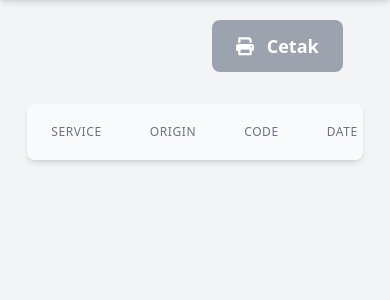
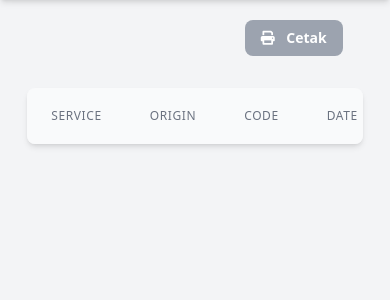
Before and after one commit to Zaidaan31/PKL, a PHP site: page /data_dci_bgr.php in a window 390 px wide. Shown: the part 56-356 px from the top of the page. Run offline with PHP 8.4, Linux system fonts and the light colour scheme; the visitor is signed in with stand-in values (Sample User, id 1); data that the repository does not hold is empty; some libraries are stand-ins or nearby versions.

Commit message:
updated button size and menu text size

```diff
--- a/data_dci_bgr.php
+++ b/data_dci_bgr.php
@@ -124,7 +124,7 @@ if ($total_results > 0) {
             class="container absolute left-0 right-0 mx-auto max-w-[86vw] md:max-w-[90vw] lg:relative lg:left-auto lg:right-auto lg:mx-0 lg:max-w-[74vw]">
             <div class="flex justify-end mb-5">
                 <a href="cetak_dci_bgr.php"
-                    class="bg-gray-400 text-white my-3 mx-5 px-6 py-3 text-lg tex rounded-lg hover:opacity-75  transition duration-300">
+                    class="bg-gray-400 text-white my-3 mx-5 px-4 py-2 text-sm tex rounded-lg hover:opacity-75 lg:py-3 lg:px-5 lg:text-lg  transition duration-300">
                     <i class="fas fa-print mr-2"></i>
                     <span class="font-bold">Cetak</span>
                 </a>
--- a/data_dci_bks.php
+++ b/data_dci_bks.php
@@ -124,7 +124,7 @@ if ($total_results > 0) {
             class="container absolute left-0 right-0 mx-auto max-w-[86vw] md:max-w-[90vw] lg:relative lg:left-auto lg:right-auto lg:mx-0 lg:max-w-[74vw]">
             <div class="flex justify-end mb-5">
                 <a href="cetak_dci_bks.php"
-                    class="bg-gray-400 text-white my-3 mx-5 px-6 py-3 text-lg tex rounded-lg hover:opacity-75  transition duration-300">
+                    class="bg-gray-400 text-white my-3 mx-5 px-4 py-2 text-sm tex rounded-lg hover:opacity-75 lg:py-3 lg:px-5 lg:text-lg  transition duration-300">
                     <i class="fas fa-print mr-2"></i>
                     <span class="font-bold">Cetak</span>
                 </a>
--- a/data_dci_ckr.php
+++ b/data_dci_ckr.php
@@ -124,7 +124,7 @@ if ($total_results > 0) {
             class="container absolute left-0 right-0 mx-auto max-w-[86vw] md:max-w-[90vw] lg:relative lg:left-auto lg:right-auto lg:mx-0 lg:max-w-[74vw]">
             <div class="flex justify-end mb-5">
                 <a href="cetak_dci_ckr.php"
-                    class="bg-gray-400 text-white my-3 mx-5 px-6 py-3 text-lg tex rounded-lg hover:opacity-75  transition duration-300">
+                    class="bg-gray-400 text-white my-3 mx-5 px-4 py-2 text-sm tex rounded-lg hover:opacity-75 lg:py-3 lg:px-5 lg:text-lg  transition duration-300">
                     <i class="fas fa-print mr-2"></i>
                     <span class="font-bold">Cetak</span>
                 </a>
--- a/data_dci_dpk.php
+++ b/data_dci_dpk.php
@@ -124,7 +124,7 @@ if ($total_results > 0) {
             class="container absolute left-0 right-0 mx-auto max-w-[86vw] md:max-w-[90vw] lg:relative lg:left-auto lg:right-auto lg:mx-0 lg:max-w-[74vw]">
             <div class="flex justify-end mb-5">
                 <a href="cetak_dci_dpk.php"
-                    class="bg-gray-400 text-white my-3 mx-5 px-6 py-3 text-lg tex rounded-lg hover:opacity-75  transition duration-300">
+                    class="bg-gray-400 text-white my-3 mx-5 px-4 py-2 text-sm tex rounded-lg hover:opacity-75 lg:py-3 lg:px-5 lg:text-lg  transition duration-300">
                     <i class="fas fa-print mr-2"></i>
                     <span class="font-bold">Cetak</span>
                 </a>
--- a/data_dci_jkt.php
+++ b/data_dci_jkt.php
@@ -124,7 +124,7 @@ if ($total_results > 0) {
             class="container absolute left-0 right-0 mx-auto max-w-[86vw] md:max-w-[90vw] lg:relative lg:left-auto lg:right-auto lg:mx-0 lg:max-w-[74vw]">
             <div class="flex justify-end mb-5">
                 <a href="cetak_dci_jkt.php"
-                    class="bg-gray-400 text-white my-3 mx-5 px-6 py-3 text-lg tex rounded-lg hover:opacity-75  transition duration-300">
+                    class="bg-gray-400 text-white my-3 mx-5 px-4 py-2 text-sm tex rounded-lg hover:opacity-75 lg:py-3 lg:px-5 lg:text-lg  transition duration-300">
                     <i class="fas fa-print mr-2"></i>
                     <span class="font-bold">Cetak</span>
                 </a>
--- a/data_dci_tgr.php
+++ b/data_dci_tgr.php
@@ -124,7 +124,7 @@ if ($total_results > 0) {
             class="container absolute left-0 right-0 mx-auto max-w-[86vw] md:max-w-[90vw] lg:relative lg:left-auto lg:right-auto lg:mx-0 lg:max-w-[74vw]">
             <div class="flex justify-end mb-5">
                 <a href="cetak_dci_tgr.php"
-                    class="bg-gray-400 text-white my-3 mx-5 px-6 py-3 text-lg tex rounded-lg hover:opacity-75  transition duration-300">
+                    class="bg-gray-400 text-white my-3 mx-5 px-4 py-2 text-sm tex rounded-lg hover:opacity-75 lg:py-3 lg:px-5 lg:text-lg  transition duration-300">
                     <i class="fas fa-print mr-2"></i>
                     <span class="font-bold">Cetak</span>
                 </a>
--- a/data_dco_bgr.php
+++ b/data_dco_bgr.php
@@ -113,7 +113,7 @@ if ($total_results > 0) {
             class="container absolute left-0 right-0 mx-auto max-w-[86vw] md:max-w-[90vw] lg:relative lg:left-auto lg:right-auto lg:mx-0 lg:max-w-[74vw]">
             <div class="flex justify-end mb-5">
                 <a href="cetak_dco_bgr.php"
-                    class="bg-gray-400 text-white my-3 mx-5 px-6 py-3 text-lg tex rounded-lg hover:opacity-75  transition duration-300">
+                    class="bg-gray-400 text-white my-3 mx-5 px-4 py-2 text-sm tex rounded-lg hover:opacity-75 lg:py-3 lg:px-5 lg:text-lg  transition duration-300">
                     <i class="fas fa-print mr-2"></i>
                     <span class="font-bold">Cetak</span>
                 </a>
--- a/data_dco_bks.php
+++ b/data_dco_bks.php
@@ -113,7 +113,7 @@ if ($total_results > 0) {
             class="container absolute left-0 right-0 mx-auto max-w-[86vw] md:max-w-[90vw] lg:relative lg:left-auto lg:right-auto lg:mx-0 lg:max-w-[74vw]">
             <div class="flex justify-end mb-5">
                 <a href="cetak_dco_bks.php"
-                    class="bg-gray-400 text-white my-3 mx-5 px-6 py-3 text-lg tex rounded-lg hover:opacity-75  transition duration-300">
+                    class="bg-gray-400 text-white my-3 mx-5 px-4 py-2 text-sm tex rounded-lg hover:opacity-75 lg:py-3 lg:px-5 lg:text-lg  transition duration-300">
                     <i class="fas fa-print mr-2"></i>
                     <span class="font-bold">Cetak</span>
                 </a>
--- a/data_dco_ckr.php
+++ b/data_dco_ckr.php
@@ -114,7 +114,7 @@ if ($total_results > 0) {
             class="container absolute left-0 right-0 mx-auto max-w-[86vw] md:max-w-[90vw] lg:relative lg:left-auto lg:right-auto lg:mx-0 lg:max-w-[74vw]">
             <div class="flex justify-end mb-5">
                 <a href="cetak_dco_ckr.php"
-                    class="bg-gray-400 text-white my-3 mx-5 px-6 py-3 text-lg tex rounded-lg hover:opacity-75  transition duration-300">
+                    class="bg-gray-400 text-white my-3 mx-5 px-4 py-2 text-sm tex rounded-lg hover:opacity-75 lg:py-3 lg:px-5 lg:text-lg  transition duration-300">
                     <i class="fas fa-print mr-2"></i>
                     <span class="font-bold">Cetak</span>
                 </a>
--- a/data_dco_dpk.php
+++ b/data_dco_dpk.php
@@ -113,7 +113,7 @@ if ($total_results > 0) {
             class="container absolute left-0 right-0 mx-auto max-w-[86vw] md:max-w-[90vw] lg:relative lg:left-auto lg:right-auto lg:mx-0 lg:max-w-[74vw]">
             <div class="flex justify-end mb-5">
                 <a href="cetak_dco_dpk.php"
-                    class="bg-gray-400 text-white my-3 mx-5 px-6 py-3 text-lg tex rounded-lg hover:opacity-75  transition duration-300">
+                    class="bg-gray-400 text-white my-3 mx-5 px-4 py-2 text-sm tex rounded-lg hover:opacity-75 lg:py-3 lg:px-5 lg:text-lg  transition duration-300">
                     <i class="fas fa-print mr-2"></i>
                     <span class="font-bold">Cetak</span>
                 </a>
--- a/data_dco_jkt.php
+++ b/data_dco_jkt.php
@@ -113,7 +113,7 @@ if ($total_results > 0) {
             class="container absolute left-0 right-0 mx-auto max-w-[86vw] md:max-w-[90vw] lg:relative lg:left-auto lg:right-auto lg:mx-0 lg:max-w-[74vw]">
             <div class="flex justify-end mb-5">
                 <a href="cetak_dco_jkt.php"
-                    class="bg-gray-400 text-white my-3 mx-5 px-6 py-3 text-lg tex rounded-lg hover:opacity-75  transition duration-300">
+                    class="bg-gray-400 text-white my-3 mx-5 px-4 py-2 text-sm tex rounded-lg hover:opacity-75 lg:py-3 lg:px-5 lg:text-lg  transition duration-300">
                     <i class="fas fa-print mr-2"></i>
                     <span class="font-bold">Cetak</span>
                 </a>
--- a/data_dco_tgr.php
+++ b/data_dco_tgr.php
@@ -113,7 +113,7 @@ if ($total_results > 0) {
             class="container absolute left-0 right-0 mx-auto max-w-[86vw] md:max-w-[90vw] lg:relative lg:left-auto lg:right-auto lg:mx-0 lg:max-w-[74vw]">
             <div class="flex justify-end mb-5">
                 <a href="cetak_dco_tgr.php"
-                    class="bg-gray-400 text-white my-3 mx-5 px-6 py-3 text-lg tex rounded-lg hover:opacity-75  transition duration-300">
+                    class="bg-gray-400 text-white my-3 mx-5 px-4 py-2 text-sm tex rounded-lg hover:opacity-75 lg:py-3 lg:px-5 lg:text-lg  transition duration-300">
                     <i class="fas fa-print mr-2"></i>
                     <span class="font-bold">Cetak</span>
                 </a>
--- a/sidebar.php
+++ b/sidebar.php
@@ -38,132 +38,132 @@ if (!isset($_SESSION['id'])) {
     <div id="sidebar"
         class="fixed inset-y-0 left-0 z-40 w-40 md:w-40 lg:w-56 scrollbar-custom overflow-y-auto bg-gray-700 text-white transform -translate-x-full transition-transform duration-300 lg:translate-x-0">
         <div class="flex flex-col items-center py-7 px-2">
-            <h1 class="text-3xl font-bold">Menu</h1>
+            <h1 class="text-2xl lg:text-3xl font-bold">Menu</h1>
             <nav class="flex flex-col w-full items-center justify-center space-y-2 mt-4">
                 <a href="dashboard.php"
                     class="flex items-center py-2 px-4 w-full text-white hover:bg-gray-500 transition duration-300">
                     <i class="fas fa-home text-lg"></i>
-                    <span class="ml-3 justify-center font-bold text-base">Home</span>
+                    <span class="ml-3 justify-center font-bold text-sm lg:text-base">Home</span>
                 </a>
                 <?php if ($_SESSION['level'] == 'admin'): ?>
                 <a href="signup.php"
                     class="flex items-center py-2 px-4 w-full text-white hover:bg-gray-500 transition duration-300">
                     <i class="fas fa-file-alt text-lg"></i>
-                    <span class="ml-3 justify-center font-bold text-base">Daftar Akun Baru</span>
+                    <span class="ml-3 justify-center font-bold text-sm lg:text-base">Daftar Akun Baru</span>
                 </a>
                 <?php endif;?>
                 <?php if ($_SESSION['level'] == 'admin' || $_SESSION['level'] == 'sales ckr'): ?>
                     <a href="form.php"
                         class="flex items-center py-2 px-4 w-full text-white hover:bg-gray-500 transition duration-300">
                         <i class="fas fa-file-alt text-lg"></i>
-                        <span class="ml-3 justify-center font-bold text-base">Input Form</span>
+                        <span class="ml-3 justify-center font-bold text-sm lg:text-base">Input Form</span>
                     </a>
                 <?php endif; ?>
                 <?php if ($_SESSION['level'] == 'admin' || $_SESSION['level'] == 'finance ckr'): ?>
                     <a href="data_dco_ckr.php"
                         class="flex items-center py-2 px-4 w-full text-white hover:bg-gray-500 transition duration-300">
                         <i class="fas fa-database text-lg"></i>
-                        <span class="ml-3 justify-center font-bold text-base">DCO Cikarang</span>
+                        <span class="ml-3 justify-center font-bold text-sm lg:text-base">DCO Cikarang</span>
                     </a>
                     <a href="data_dci_ckr.php"
                         class="flex items-center py-2 px-4 w-full text-white hover:bg-gray-500 transition duration-300">
                         <i class="fas fa-database text-lg"></i>
-                        <span class="ml-3 justify-center font-bold text-base">DCI Cikarang</span>
+                        <span class="ml-3 justify-center font-bold text-sm lg:text-base">DCI Cikarang</span>
                     </a>
                 <?php endif; ?>
                 <?php if ($_SESSION['level'] == 'admin' || $_SESSION['level'] == 'sales bks'): ?>
                     <a href="form_bekasi.php"
                         class="flex items-center py-2 px-4 w-full text-white hover:bg-gray-500 transition duration-300">
                         <i class="fas fa-file-alt text-lg"></i>
-                        <span class="ml-3 justify-center font-bold text-base">Input Form</span>
+                        <span class="ml-3 justify-center font-bold text-sm lg:text-base">Input Form</span>
                     </a>
                 <?php endif; ?>
                 <?php if ($_SESSION['level'] == 'admin' || $_SESSION['level'] == 'finance bks'): ?>
                     <a href="data_dco_bks.php"
                         class="flex items-center py-2 px-4 w-full text-white hover:bg-gray-500 transition duration-300">
                         <i class="fas fa-database text-lg"></i>
-                        <span class="ml-3 justify-center font-bold text-base">DCO Bekasi</span>
+                        <span class="ml-3 justify-center font-bold text-sm lg:text-base">DCO Bekasi</span>
                     </a>
                     <a href="data_dci_bks.php"
                         class="flex items-center py-2 px-4 w-full text-white hover:bg-gray-500 transition duration-300">
                         <i class="fas fa-database text-lg"></i>
-                        <span class="ml-3 justify-center font-bold text-base">DCI Bekasi</span>
+                        <span class="ml-3 justify-center font-bold text-sm lg:text-base">DCI Bekasi</span>
                     </a>
                 <?php endif; ?>
                 <?php if ($_SESSION['level'] == 'admin' || $_SESSION['level'] == 'sales jkt'): ?>
                     <a href="form_jakarta.php"
                         class="flex items-center py-2 px-4 w-full text-white hover:bg-gray-500 transition duration-300">
                         <i class="fas fa-file-alt text-lg"></i>
-                        <span class="ml-3 justify-center font-bold text-base">Input Form</span>
+                        <span class="ml-3 justify-center font-bold text-sm lg:text-base">Input Form</span>
                     </a>
                 <?php endif; ?>
                 <?php if ($_SESSION['level'] == 'admin' || $_SESSION['level'] == 'finance jkt'): ?>
                     <a href="data_dco_jkt.php"
                         class="flex items-center py-2 px-4 w-full text-white hover:bg-gray-500 transition duration-300">
                         <i class="fas fa-database text-lg"></i>
-                        <span class="ml-3 justify-center font-bold text-base">DCO Jakarta</span>
+                        <span class="ml-3 justify-center font-bold text-sm lg:text-base">DCO Jakarta</span>
                     </a>
                     <a href="data_dci_jkt.php"
                         class="flex items-center py-2 px-4 w-full text-white hover:bg-gray-500 transition duration-300">
                         <i class="fas fa-database text-lg"></i>
-                        <span class="ml-3 justify-center font-bold text-base">DCI Jakarta</span>
+                        <span class="ml-3 justify-center font-bold text-sm lg:text-base">DCI Jakarta</span>
                     </a>
                 <?php endif; ?>
                 <?php if ($_SESSION['level'] == 'admin' || $_SESSION['level'] == 'sales dpk'): ?>
                     <a href="form_depok.php"
                         class="flex items-center py-2 px-4 w-full text-white hover:bg-gray-500 transition duration-300">
                         <i class="fas fa-file-alt text-lg"></i>
-                        <span class="ml-3 justify-center font-bold text-base">Input Form</span>
+                        <span class="ml-3 justify-center font-bold text-sm lg:text-base">Input Form</span>
                     </a>
                 <?php endif; ?>
                 <?php if ($_SESSION['level'] == 'admin' || $_SESSION['level'] == 'finance dpk'): ?>
                     <a href="data_dco_dpk.php"
                         class="flex items-center py-2 px-4 w-full text-white hover:bg-gray-500 transition duration-300">
                         <i class="fas fa-database text-lg"></i>
-                        <span class="ml-3 justify-center font-bold text-base">DCO Depok</span>
+                        <span class="ml-3 justify-center font-bold text-sm lg:text-base">DCO Depok</span>
                     </a>
                     <a href="data_dci_dpk.php"
                         class="flex items-center py-2 px-4 w-full text-white hover:bg-gray-500 transition duration-300">
                         <i class="fas fa-database text-lg"></i>
-                        <span class="ml-3 justify-center font-bold text-base">DCI Depok</span>
+                        <span class="ml-3 justify-center font-bold text-sm lg:text-base">DCI Depok</span>
                     </a>
                 <?php endif; ?>
                 <?php if ($_SESSION['level'] == 'admin' || $_SESSION['level'] == 'sales bgr'): ?>
                     <a href="form_bogor.php"
                         class="flex items-center py-2 px-4 w-full text-white hover:bg-gray-500 transition duration-300">
                         <i class="fas fa-file-alt text-lg"></i>
-                        <span class="ml-3 justify-center font-bold text-base">Input Form</span>
+                        <span class="ml-3 justify-center font-bold text-sm lg:text-base">Input Form</span>
                     </a>
                 <?php endif; ?>
                 <?php if ($_SESSION['level'] == 'admin' || $_SESSION['level'] == 'finance bgr'): ?>
                     <a href="data_dco_bgr.php"
                         class="flex items-center py-2 px-4 w-full text-white hover:bg-gray-500 transition duration-300">
                         <i class="fas fa-database text-lg"></i>
-                        <span class="ml-3 justify-center font-bold text-base">DCO Bogor</span>
+                        <span class="ml-3 justify-center font-bold text-sm lg:text-base">DCO Bogor</span>
                     </a>
                     <a href="data_dci_bgr.php"
                         class="flex items-center py-2 px-4 w-full text-white hover:bg-gray-500 transition duration-300">
                         <i class="fas fa-database text-lg"></i>
-                        <span class="ml-3 justify-center font-bold text-base">DCI Bogor</span>
+                        <span class="ml-3 justify-center font-bold text-sm lg:text-base">DCI Bogor</span>
                     </a>
                 <?php endif; ?>
                 <?php if ($_SESSION['level'] == 'admin' || $_SESSION['level'] == 'sales tgr'): ?>
                 <a href="form_tanggerang.php"
                     class="flex items-center py-2 px-4 w-full text-white hover:bg-gray-500 transition duration-300">
                     <i class="fas fa-file-alt text-lg"></i>
-                    <span class="ml-3 justify-center font-bold text-base">Input Form</span>
+                    <span class="ml-3 justify-center font-bold text-sm lg:text-base">Input Form</span>
                 </a>
                 <?php endif; ?>
                 <?php if ($_SESSION['level'] == 'admin' || $_SESSION['level'] == 'finance tgr'): ?>
                 <a href="data_dco_tgr.php"
                     class="flex items-center py-2 px-4 w-full text-white hover:bg-gray-500 transition duration-300">
                     <i class="fas fa-database text-lg"></i>
-                    <span class="ml-3 justify-center font-bold text-base">DCO Tanggerang</span>
+                    <span class="ml-3 justify-center font-bold text-sm lg:text-base">DCO Tanggerang</span>
                 </a>
                 <a href="data_dci_tgr.php"
                     class="flex items-center py-2 px-4 w-full text-white hover:bg-gray-500 transition duration-300">
                     <i class="fas fa-database text-lg"></i>
-                    <span class="ml-3 justify-center font-bold text-base">DCI Tanggerang</span>
+                    <span class="ml-3 justify-center font-bold text-sm lg:text-base">DCI Tanggerang</span>
                 </a>
                 <?php endif; ?>
             </nav>
```
Also changed, not shown: edit_act.php (deleted, +0 -70 lines).
